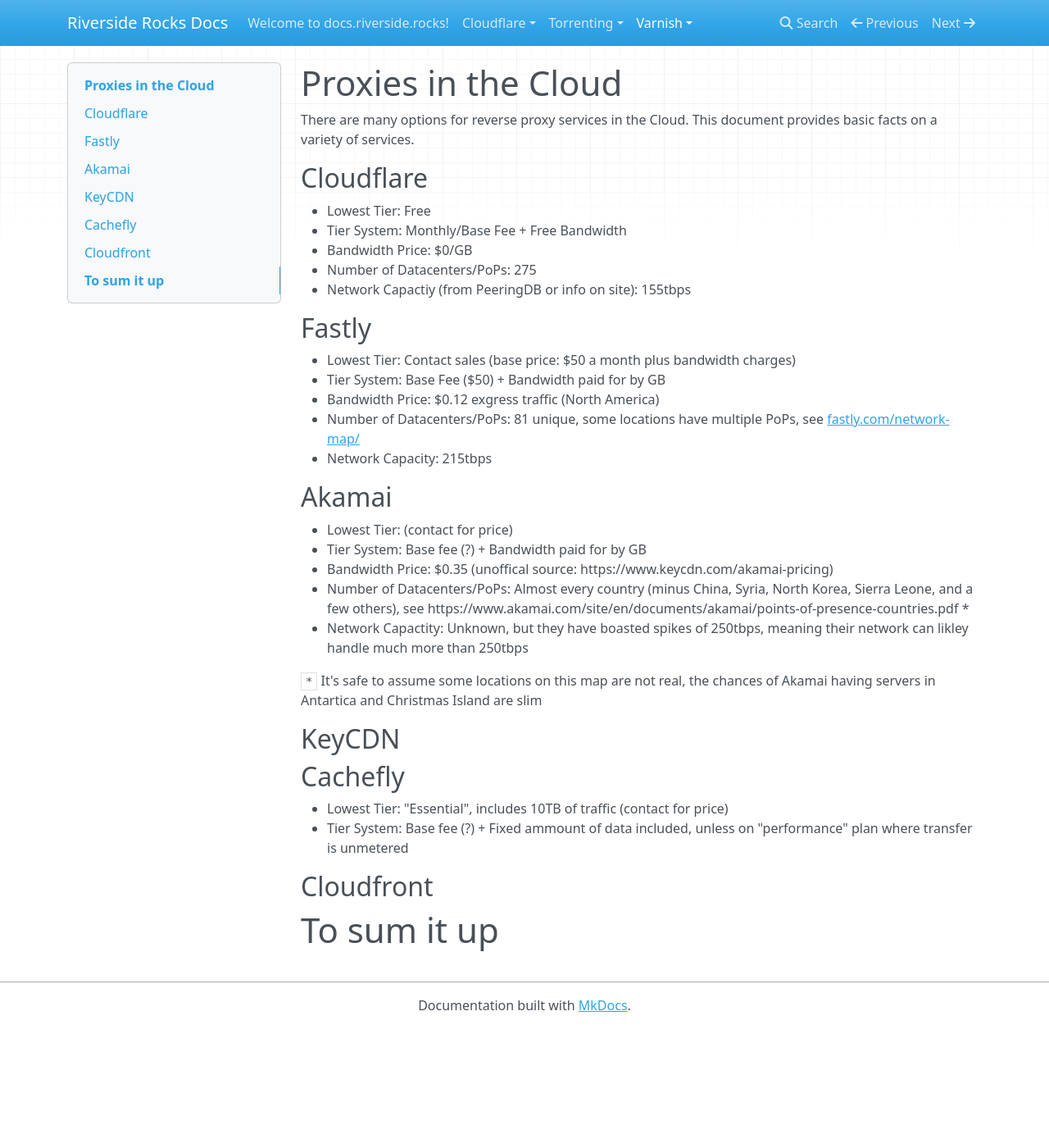
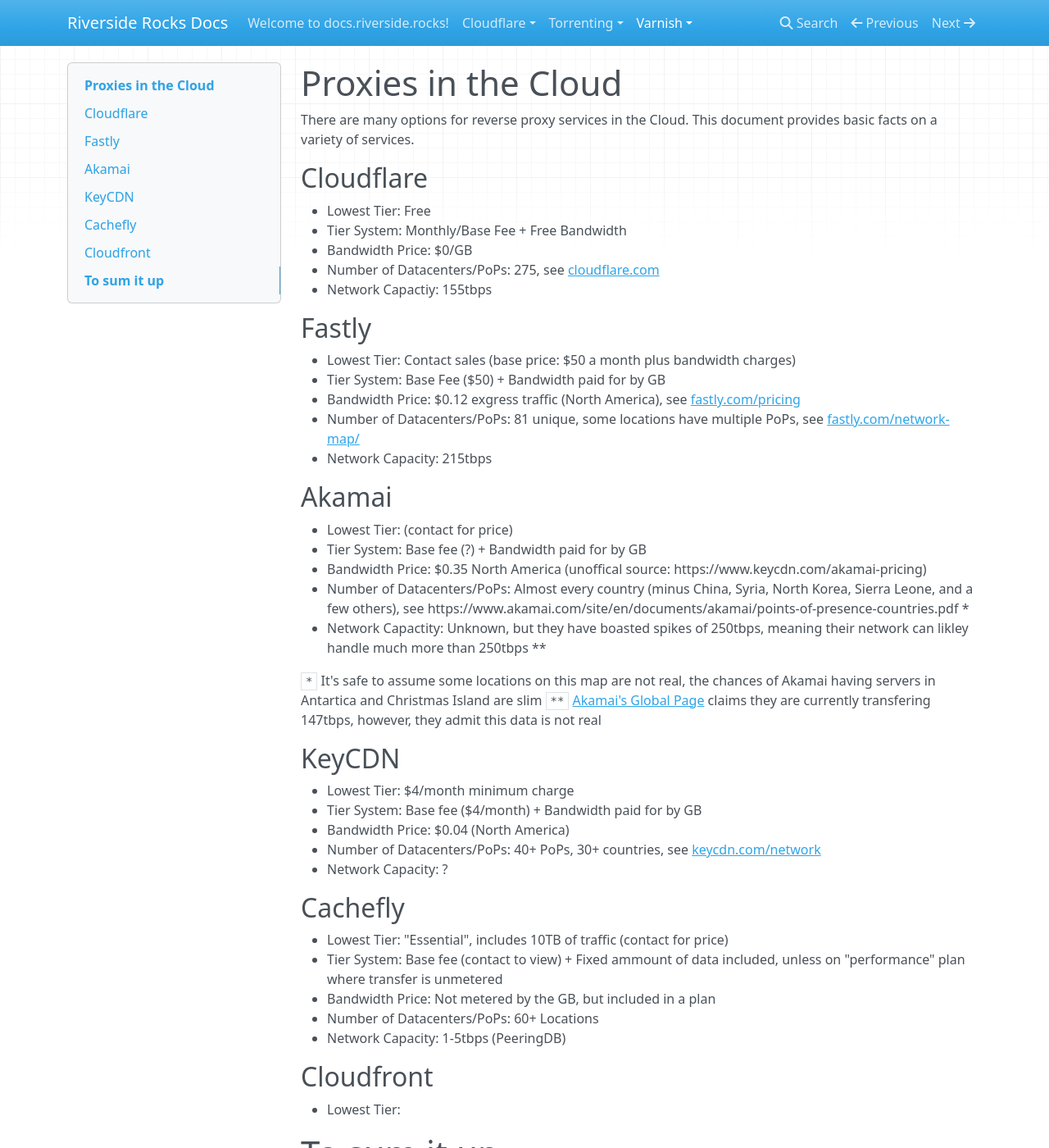
Before and after one commit to RiversideRocks/docs.riverside.rocks, an MkDocs documentation site: the page built from docs/varnish/cloud-proxy-services.md, in a window 1280 px wide and 1400 px high. Shown: the whole window at 82% size. Built offline with MkDocs 1.6.1, drawn with Linux system fonts in a browser that asks for light colours; nearby versions of some CDN libraries.

Commit message:
Add more details

```diff
--- a/docs/varnish/cloud-proxy-services.md
+++ b/docs/varnish/cloud-proxy-services.md
@@ -7,14 +7,14 @@ There are many options for reverse proxy services in the Cloud. This document pr
 * Lowest Tier: Free
 * Tier System: Monthly/Base Fee + Free Bandwidth
 * Bandwidth Price: $0/GB
-* Number of Datacenters/PoPs: 275
-* Network Capactiy (from PeeringDB or info on site): 155tbps
+* Number of Datacenters/PoPs: 275, see [cloudflare.com](https://www.cloudflare.com/network/)
+* Network Capactiy: 155tbps
 
 ## Fastly
 
 * Lowest Tier: Contact sales (base price: $50 a month plus bandwidth charges)
 * Tier System: Base Fee ($50) + Bandwidth paid for by GB
-* Bandwidth Price: $0.12 exgress traffic (North America)
+* Bandwidth Price: $0.12 exgress traffic (North America), see [fastly.com/pricing](https://www.fastly.com/pricing)
 * Number of Datacenters/PoPs: 81 unique, some locations have multiple PoPs, see [fastly.com/network-map/](https://www.fastly.com/network-map/)
 * Network Capacity: 215tbps
 
@@ -22,19 +22,31 @@ There are many options for reverse proxy services in the Cloud. This document pr
 
 * Lowest Tier: (contact for price)
 * Tier System: Base fee (?) + Bandwidth paid for by GB
-* Bandwidth Price: $0.35 (unoffical source: https://www.keycdn.com/akamai-pricing)
+* Bandwidth Price: $0.35 North America (unoffical source: https://www.keycdn.com/akamai-pricing)
 * Number of Datacenters/PoPs: Almost every country (minus China, Syria, North Korea, Sierra Leone, and a few others), see https://www.akamai.com/site/en/documents/akamai/points-of-presence-countries.pdf *
-* Network Capactity: Unknown, but they have boasted spikes of 250tbps, meaning their network can likley handle much more than 250tbps
+* Network Capactity: Unknown, but they have boasted spikes of 250tbps, meaning their network can likley handle much more than 250tbps **
 
 `*` It's safe to assume some locations on this map are not real, the chances of Akamai having servers in Antartica and Christmas Island are slim
+`**` [Akamai's Global Page](https://gnet.akamai.com/) claims they are currently transfering 147tbps, however, they admit this data is not real
 
 ## KeyCDN
+
+* Lowest Tier: $4/month minimum charge
+* Tier System: Base fee ($4/month) + Bandwidth paid for by GB
+* Bandwidth Price: $0.04 (North America)
+* Number of Datacenters/PoPs: 40+ PoPs, 30+ countries, see [keycdn.com/network](https://www.keycdn.com/network)
+* Network Capacity: ?
 
 ## Cachefly
 
 * Lowest Tier: "Essential", includes 10TB of traffic (contact for price)
-* Tier System: Base fee (?) + Fixed ammount of data included, unless on "performance" plan where transfer is unmetered
+* Tier System: Base fee (contact to view) + Fixed ammount of data included, unless on "performance" plan where transfer is unmetered
+* Bandwidth Price: Not metered by the GB, but included in a plan
+* Number of Datacenters/PoPs: 60+ Locations
+* Network Capacity: 1-5tbps (PeeringDB)
 
 ## Cloudfront
 
+* Lowest Tier:
+
 # To sum it up
```
